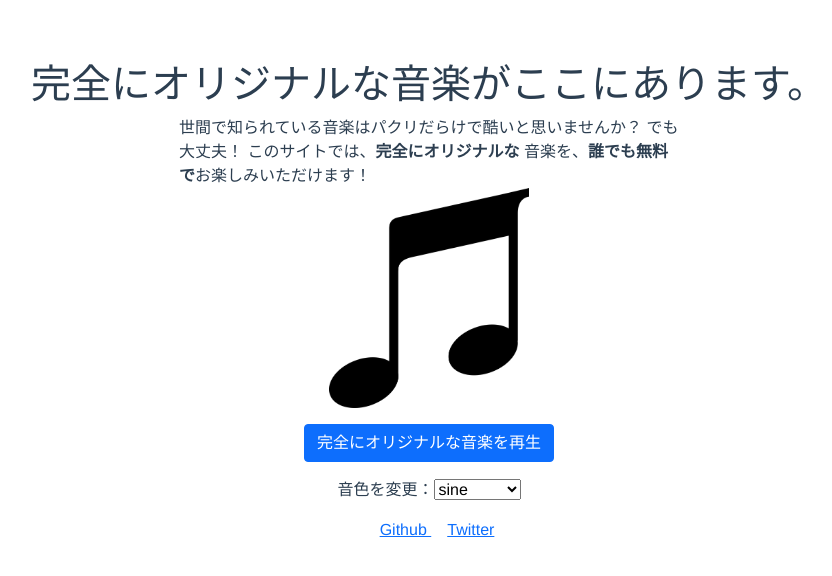
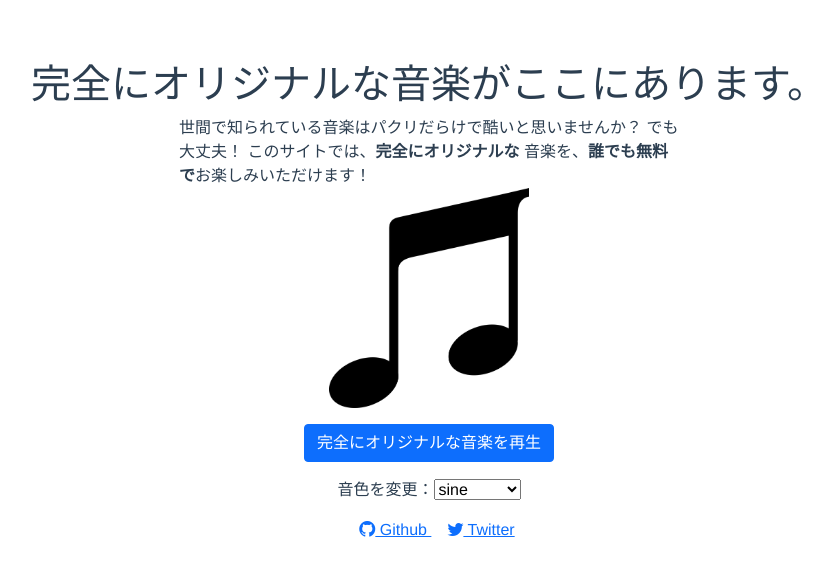
Before and after one commit to UzoGaMuzol/completely-original-song, a Vue app: page / in a window 1280 px wide. Shown: the top 576 px of the page, without its empty margins (211-1043 px from the left). Built offline with nearby package versions, Linux system fonts and the light colour scheme.

Commit message:
アイコンフォント追加

```diff
--- a/package.json
+++ b/package.json
@@ -10,6 +10,7 @@
   "dependencies": {
     "@popperjs/core": "^2.10.1",
     "bootstrap": "^5.1.1",
+    "bootstrap-icons": "^1.5.0",
     "core-js": "^3.6.5",
     "jquery": "^3.6.0",
     "vue": "^3.0.0"
--- a/src/App.vue
+++ b/src/App.vue
@@ -11,11 +11,13 @@
     <ul class="links">
       <li>
         <a href="https://github.com/UzoGaMuzol/completely-original-song">
+          <i class="bi bi-github"></i>
           Github
         </a>
       </li>
       <li>
         <a href="https://twitter.com/uzogamuzol">
+          <i class="bi bi-twitter"></i>
           Twitter
         </a>
       </li>
--- a/src/main.js
+++ b/src/main.js
@@ -2,6 +2,7 @@ import { createApp } from 'vue'
 import App from './App.vue'
 
 import "bootstrap"
+import "bootstrap-icons/font/bootstrap-icons.css"
 import 'bootstrap/dist/css/bootstrap.min.css'
 
 createApp(App).mount('#app')
```
Also changed, not shown: 1 other file (tests, documents, lock files or other folders).
